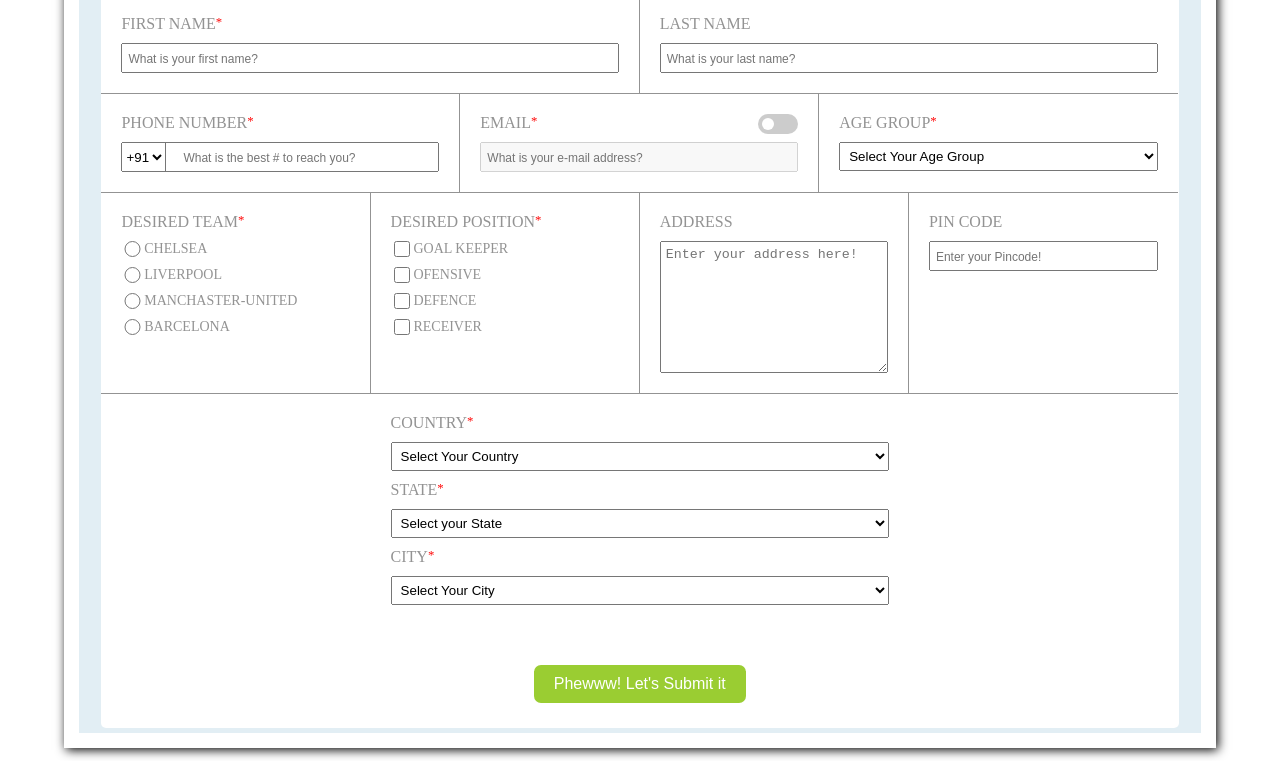
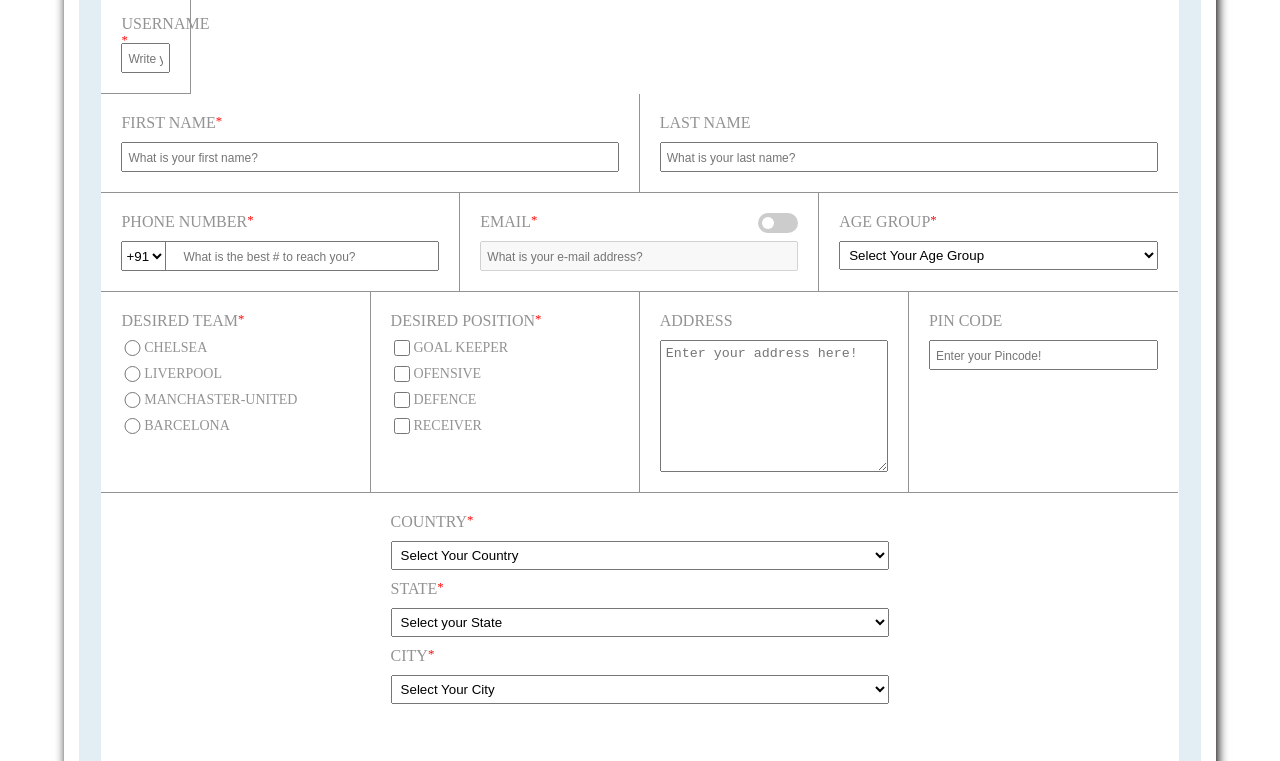
Before and after one commit to ridhamgoyal07/Football-registration-form, a plain HTML site: page index.html in a window 1280 px wide. Shown: the part 92-853 px from the top of the page. Drawn offline with Linux system fonts and the light colour scheme.

Commit message:
Update index.html

```diff
--- a/index.html
+++ b/index.html
@@ -14,9 +14,13 @@
     <div id="outerBox">
         <h1>Football Registration Form</h1>
         <form id="formBox" autocomplete="off">
+            <div class="userName">
+                <label for="userName">Username <span class="required">*</span></label>
+                <input type="text" name="userName" id="userName" placeholder="Write your user name?" required />
+            </div>
             <div class="firstName">
                 <label for="firstName">First Name <span class="required">*</span></label>
-                <input type="text" name="firstName" id="firstName" placeholder="What is your first name?" autofocus required />
+                <input type="text" name="firstName" id="firstName" placeholder="What is your first name?"  autofocus required />
             </div>
             <div class="lastName">
                 <label for="lastName">Last Name</label>
```
